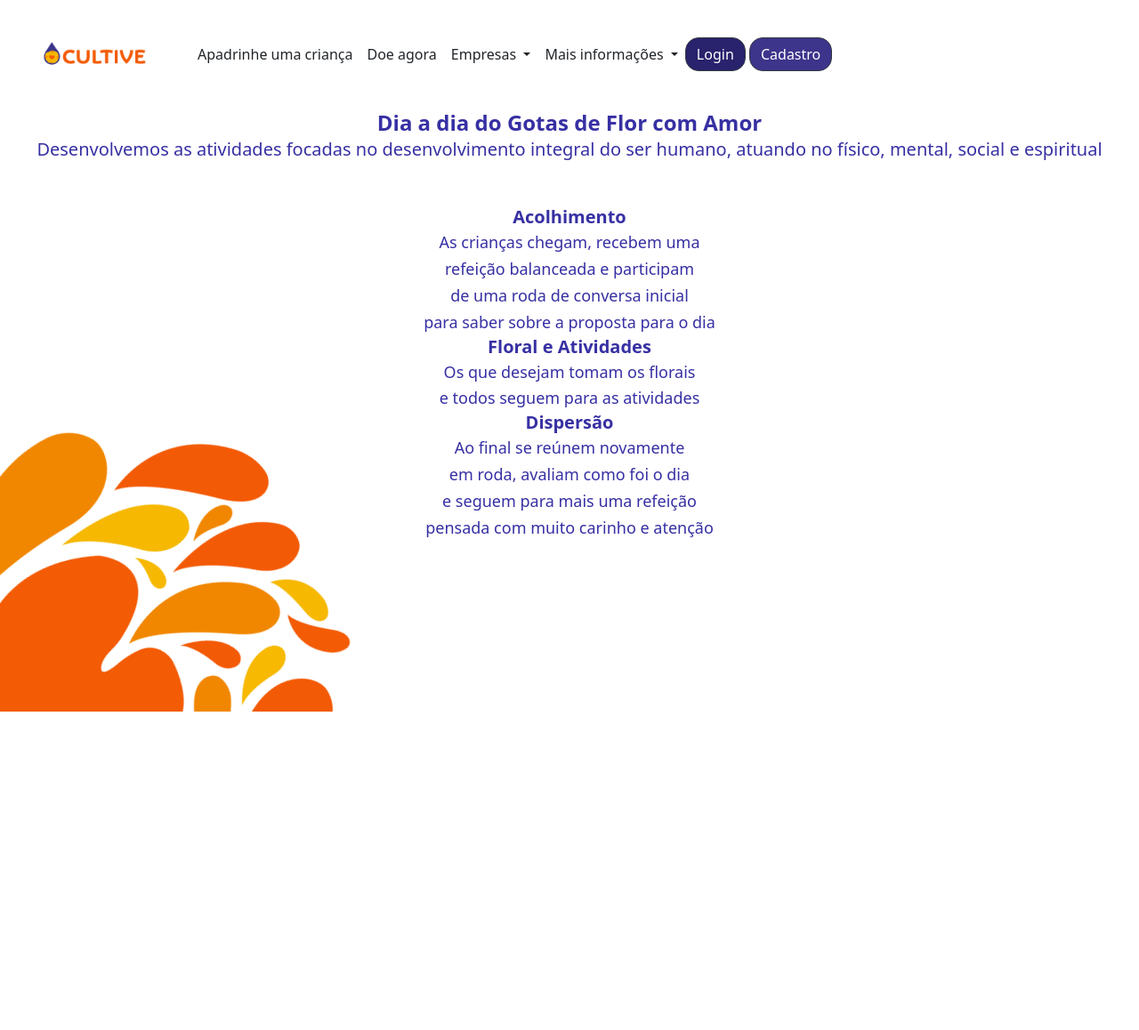
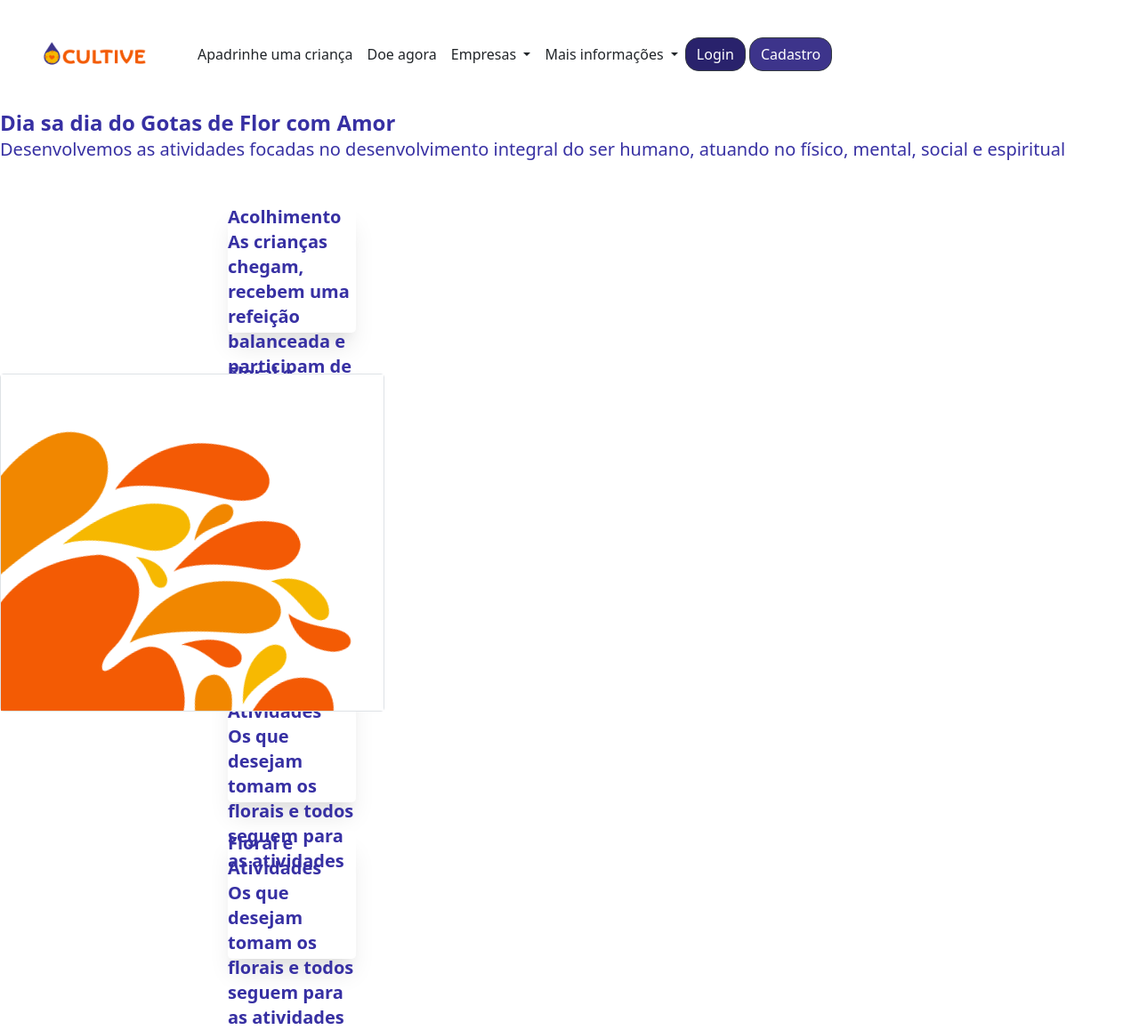
Before and after one commit to claudioavgo/lottus, a Django app: page /diaadiadogotas in a window 1280 px wide. Shown: the whole page at 89% size. Before the commit the page ends 800 px from the top, so only its background shows below. Run offline with Django 4.2, Linux system fonts and the light colour scheme; some libraries are stand-ins or nearby versions.

Commit message:
diaadiadogotas

```diff
--- a/lottusApp/templates/home/diaadiadogotas.html
+++ b/lottusApp/templates/home/diaadiadogotas.html
@@ -1,44 +1,53 @@
 {% extends 'base.html' %}
-{% block cor_login %}#29226c{% endblock cor_login %}
+{% load static %}
+{% block cor_login %}#29226c{%endblock cor_login %}
 {% block cor_cadastro %}#3d348b{% endblock cor_cadastro %}
 {% block content %}
-<div class = "text-indigo-800">
-<h4 class="font-bold text-2xl centro" >Dia a dia do Gotas de Flor com Amor</h4>
-<h5 class="text-xl centro"> Desenvolvemos as atividades focadas no desenvolvimento
-    integral do ser humano, atuando no físico, mental, social e espiritual</h5>
-<br></br>
-<h5 class="font-semibold text-xl centro">Acolhimento</h5>
-<h6 class="text-lg centro">As crianças chegam, recebem uma
-    <span class = "quebralinha"></span>refeição balanceada e participam
-    <span class = "quebralinha"></span>de uma roda de conversa inicial
-    <span class = "quebralinha"></span>para saber sobre a proposta para o dia</h6>
-<h5 class="font-semibold text-xl centro">Floral e Atividades</h5>
-<h6 class="text-lg centro">Os que desejam tomam os florais
-    <span class = "quebralinha"></span>e todos seguem para as atividades</h6>
-<h5 class="font-semibold text-xl centro">Dispersão</h5>
-<h6 class="text-lg centro">Ao final se reúnem novamente
-    <span class = "quebralinha"></span>em roda, avaliam como foi o dia
-    <span class = "quebralinha"></span>e seguem para mais uma refeição
-    <span class = "quebralinha"></span>pensada com muito carinho e atenção</h6>
+
+<div class="fixed left-0 bottom-0 rounded z-0 border">
+  <img class="" src="{% static 'flor.png' %}" alt="" srcset="" />
 </div>
-<style>
-    .centro{
-        text-align: center;
-    }
-    .quebralinha{
-        display: block;
-        margin-bottom: 0.1em;
-    }
-</style>
-<div
-	style="
-		padding: 3rem 10rem 5rem 10rem;
-		display: flex;
-		justify-content: center;
-		align-items: center;
-		flex-direction: column;
-		width: 100%;
-	">
-	<div class="flor"></div>
+<div class="text-indigo-800 z-10">
+  <h4 class="font-bold text-2xl centro">
+    Dia sa dia do Gotas de Flor com Amor
+  </h4>
+  <h5 class="text-xl centro">
+    Desenvolvemos as atividades focadas no desenvolvimento integral do ser
+    humano, atuando no físico, mental, social e espiritual
+  </h5>
+  <br />
+
+  <div
+    class="shadow-xl bg-white rounded-lg w-36 h-36 ml-64 mr-64 mb-8 mt-6 font-semibold text-xl"
+  >
+    Acolhimento <br />
+    As crianças chegam, recebem uma refeição balanceada e participam de uma roda
+    de conversa inicial para saber sobre a proposta para o dia
+  </div>
+  <div
+    class="shadow-xl bg-white rounded-lg w-36 h-36 ml-64 mr-64 mb-8 mt-6 font-semibold text-xl"
+  >
+    Floral e Atividades <br />
+    Os que desejam tomam os florais e todos seguem para as atividades
+  </div>
+  <div
+    class="shadow-xl bg-white rounded-lg w-36 h-36 ml-64 mr-64 mb-8 mt-6 font-semibold text-xl"
+  >
+    Floral e Atividades <br />
+    Os que desejam tomam os florais e todos seguem para as atividades
+  </div>
+  <div
+    class="shadow-xl bg-white rounded-lg w-36 h-36 ml-64 mr-64 mb-8 mt-6 font-semibold text-xl"
+  >
+    Floral e Atividades <br />
+    Os que desejam tomam os florais e todos seguem para as atividades
+  </div>
+  <div
+    class="shadow-xl bg-white rounded-lg w-36 h-36 ml-64 mr-64 mb-8 mt-6 font-semibold text-xl"
+  >
+    Floral e Atividades <br />
+    Os que desejam tomam os florais e todos seguem para as atividades
+  </div>
 </div>
+
 {% endblock %}
```
